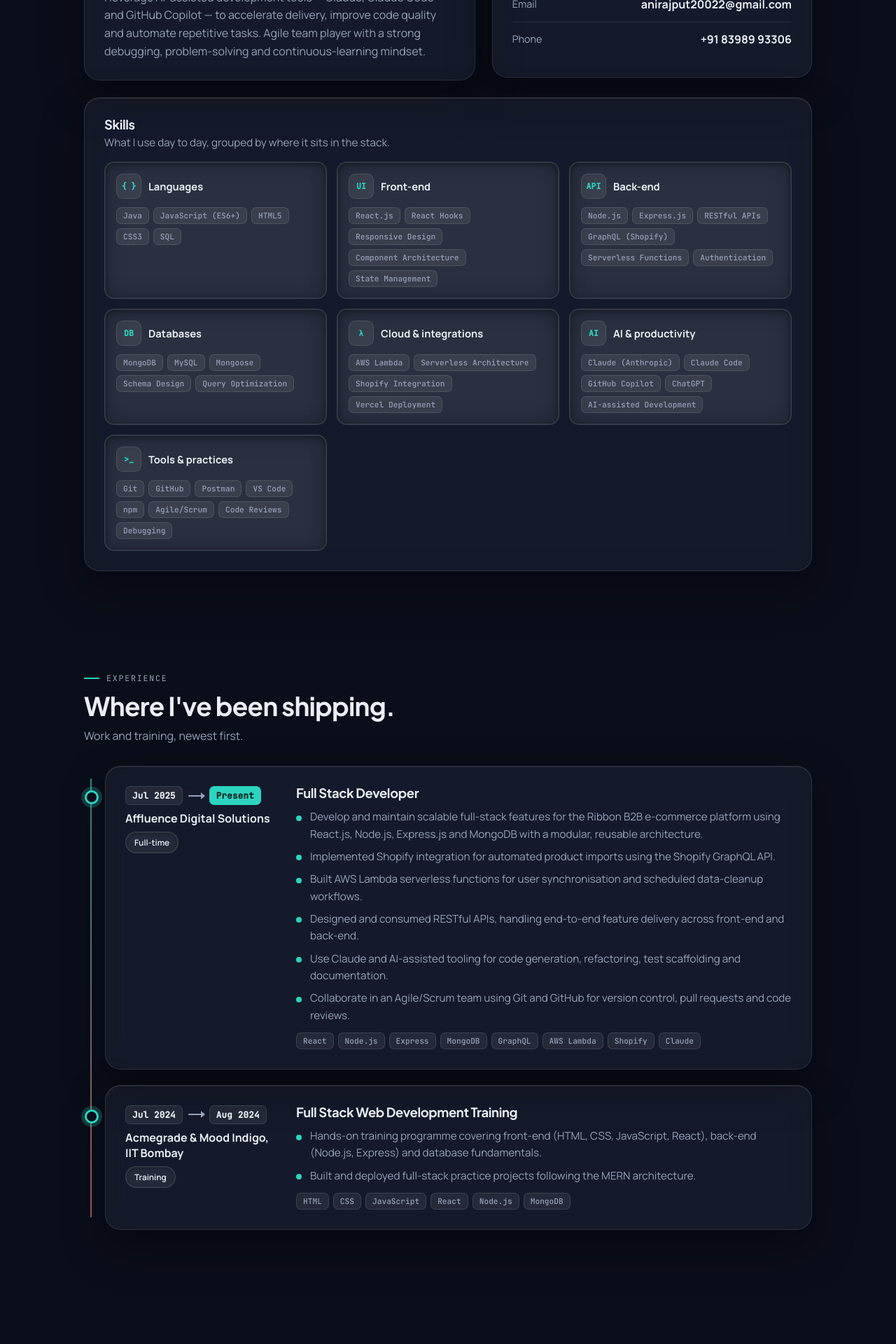
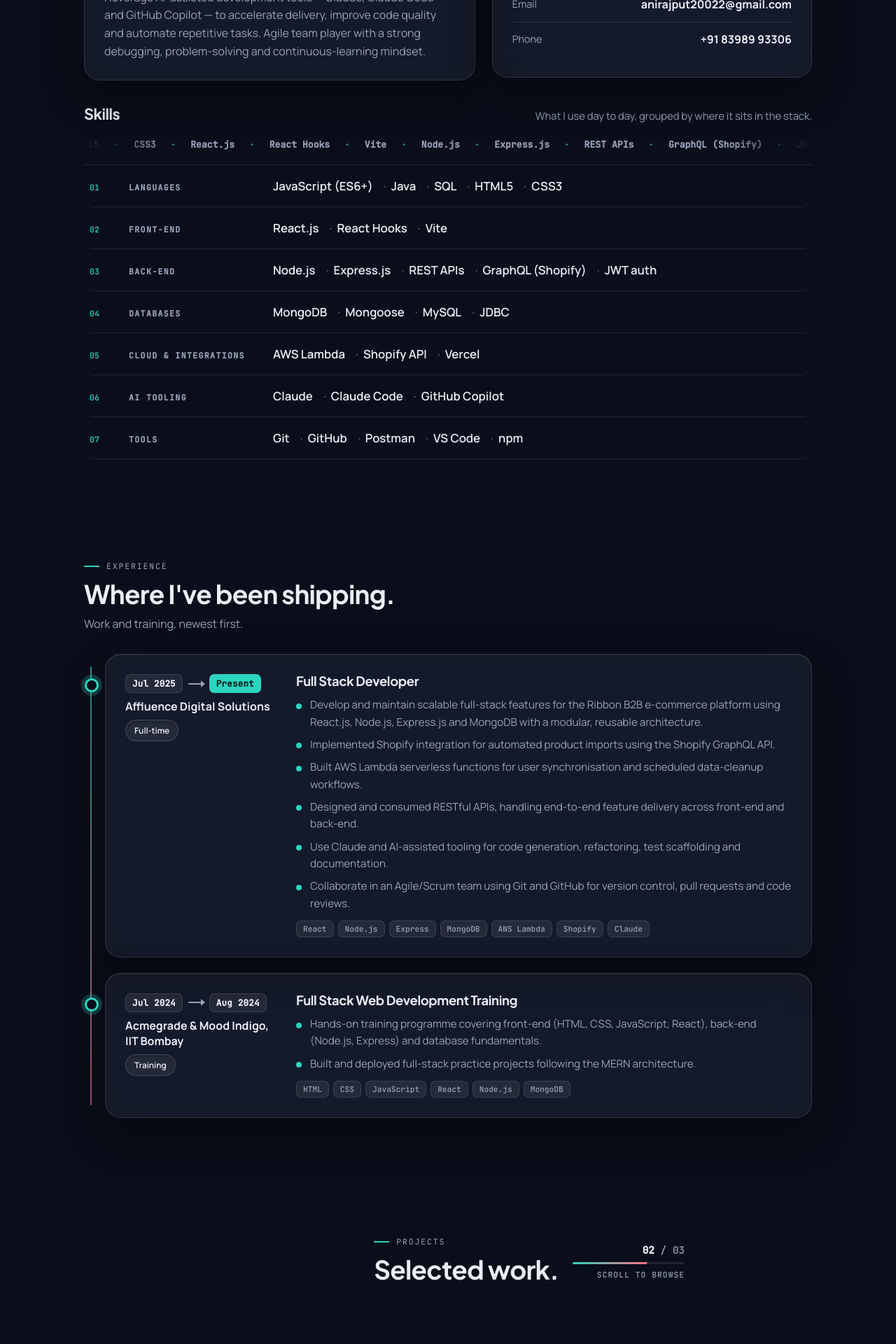
Before and after one commit to anirudh2504/Anirudh_Singh_Portfolio, a React (Vite) app: page / in a window 1280 px wide. Shown: the part 1220-3140 px from the top of the page at 70% size. Built offline with nearby package versions, Linux system fonts and the light colour scheme; a web font is replaced by a local one.

Commit message:
Improve Skills Section

```diff
--- a/src/components/sections/About.jsx
+++ b/src/components/sections/About.jsx
@@ -1,6 +1,7 @@
 import { about, profile, skills } from '../../data/profile'
 import SectionHead from '../ui/SectionHead'
-import Tags from '../ui/Tags'
+
+const allSkills = skills.flatMap((g) => g.items)
 
 export default function About() {
   return (
@@ -20,22 +21,27 @@ export default function About() {
           </div>
         </div>
 
-        <div className="panel about-skills" id="skills">
-          <div className="about-skills-head">
+        <div className="skills-ledger" id="skills">
+          <div className="ledger-head">
             <h3>Skills</h3>
             <p className="muted">What I use day to day, grouped by where it sits in the stack.</p>
           </div>
-          <div className="skill-grid">
-            {skills.map((group) => (
-              <div className="skill-card well" key={group.title}>
-                <div className="skill-card-head">
-                  <span className="icon">{group.icon}</span>
-                  <h4>{group.title}</h4>
-                </div>
-                <Tags items={group.items} />
-              </div>
+          <div className="ticker" aria-hidden="true">
+            <div className="ticker-track">
+              {[...allSkills, ...allSkills].map((item, i) => <span key={`${item}-${i}`}>{item}</span>)}
+            </div>
+          </div>
+          <ol className="ledger">
+            {skills.map((group, i) => (
+              <li className="ledger-row" key={group.title}>
+                <span className="ledger-idx">{String(i + 1).padStart(2, '0')}</span>
+                <span className="ledger-label">{group.title}</span>
+                <span className="ledger-items">
+                  {group.items.map((item) => <span className="skill-item" key={item}>{item}</span>)}
+                </span>
+              </li>
             ))}
-          </div>
+          </ol>
         </div>
       </div>
     </section>
--- a/src/data/profile.js
+++ b/src/data/profile.js
@@ -68,7 +68,7 @@ export const experience = [
       'Use Claude and AI-assisted tooling for code generation, refactoring, test scaffolding and documentation.',
       'Collaborate in an Agile/Scrum team using Git and GitHub for version control, pull requests and code reviews.',
     ],
-    tags: ['React', 'Node.js', 'Express', 'MongoDB', 'GraphQL', 'AWS Lambda', 'Shopify', 'Claude'],
+    tags: ['React', 'Node.js', 'Express', 'MongoDB', 'AWS Lambda', 'Shopify', 'Claude'],
   },
   {
     title: 'Full Stack Web Development Training',
@@ -193,14 +193,15 @@ export const projects = [
   },
 ]
 
+// Concrete technologies only — things that appear in the work and projects above.
 export const skills = [
-  { icon: '{ }', title: 'Languages', items: ['Java', 'JavaScript (ES6+)', 'HTML5', 'CSS3', 'SQL'] },
-  { icon: 'UI', title: 'Front-end', items: ['React.js', 'React Hooks', 'Responsive Design', 'Component Architecture', 'State Management'] },
-  { icon: 'API', title: 'Back-end', items: ['Node.js', 'Express.js', 'RESTful APIs', 'GraphQL (Shopify)', 'Serverless Functions', 'Authentication'] },
-  { icon: 'DB', title: 'Databases', items: ['MongoDB', 'MySQL', 'Mongoose', 'Schema Design', 'Query Optimization'] },
-  { icon: 'λ', title: 'Cloud & integrations', items: ['AWS Lambda', 'Serverless Architecture', 'Shopify Integration', 'Vercel Deployment'] },
-  { icon: 'AI', title: 'AI & productivity', items: ['Claude (Anthropic)', 'Claude Code', 'GitHub Copilot', 'ChatGPT', 'AI-assisted Development'] },
-  { icon: '>_', title: 'Tools & practices', items: ['Git', 'GitHub', 'Postman', 'VS Code', 'npm', 'Agile/Scrum', 'Code Reviews', 'Debugging'] },
+  { title: 'Languages', items: ['JavaScript (ES6+)', 'Java', 'SQL', 'HTML5', 'CSS3'] },
+  { title: 'Front-end', items: ['React.js', 'React Hooks', 'Vite'] },
+  { title: 'Back-end', items: ['Node.js', 'Express.js', 'REST APIs', 'GraphQL (Shopify)', 'JWT auth'] },
+  { title: 'Databases', items: ['MongoDB', 'Mongoose', 'MySQL', 'JDBC'] },
+  { title: 'Cloud & integrations', items: ['AWS Lambda', 'Shopify API', 'Vercel'] },
+  { title: 'AI tooling', items: ['Claude', 'Claude Code', 'GitHub Copilot'] },
+  { title: 'Tools', items: ['Git', 'GitHub', 'Postman', 'VS Code', 'npm'] },
 ]
 
 export const education = [
--- a/src/hooks/useReveal.js
+++ b/src/hooks/useReveal.js
@@ -1,6 +1,6 @@
 import { useEffect } from 'react'
 
-const SELECTOR = 'section .sec-head, section .panel, .links a, .skill-card'
+const SELECTOR = 'section .sec-head, section .panel, .links a, .ledger-row'
 
 // Scroll-reveal: elements start visible (so nothing is hidden if JS fails or motion is reduced);
 // only when IntersectionObserver is available do we hide them and fade/slide them in as they enter.
--- a/src/styles/global.css
+++ b/src/styles/global.css
@@ -188,14 +188,29 @@ section { padding-block: clamp(36px, 6vw, 72px); scroll-margin-top: 90px; }
 .fact:first-child { border-top: 0; padding-top: 0; }
 .fact span:first-child { color: var(--muted); font-size: .9rem; }
 .fact span:last-child { font-weight: 700; text-align: right; }
-.about-skills { grid-column: 1 / -1; scroll-margin-top: 90px; }
-.about-skills-head { display: grid; gap: 4px; }
-.about-skills-head p { font-size: .95rem; }
-.skill-grid { display: grid; grid-template-columns: repeat(3, 1fr); gap: 14px; }
-.skill-card { padding: 16px; display: grid; gap: 12px; align-content: start; }
-.skill-card-head { display: flex; align-items: center; gap: 10px; }
-.skill-card-head .icon { width: 36px; height: 36px; border-radius: calc(var(--r-sm) * .7); display: grid; place-items: center; background: var(--chip); border: var(--bw) solid var(--panel-border); font: 700 .72rem var(--font-mono); color: var(--accent); flex: 0 0 auto; }
-.skill-card h4 { margin: 0; font: 700 .92rem var(--font-body); }
+/* skills — an open ledger: ticker on top, one hairline row per group, no cards */
+.skills-ledger { grid-column: 1 / -1; display: grid; gap: 20px; padding-top: 12px; scroll-margin-top: 90px; }
+.ledger-head { display: flex; align-items: baseline; justify-content: space-between; gap: 12px; flex-wrap: wrap; }
+.ledger-head h3 { font-size: 1.35rem; }
+.ledger-head p { font-size: .92rem; }
+.ticker { overflow: hidden; -webkit-mask-image: linear-gradient(90deg, transparent, #000 12%, #000 88%, transparent); mask-image: linear-gradient(90deg, transparent, #000 12%, #000 88%, transparent); }
+.ticker-track { display: flex; width: max-content; animation: ticker 60s linear infinite; font: 600 .82rem var(--font-mono); color: var(--muted); white-space: nowrap; }
+.ticker:hover .ticker-track { animation-play-state: paused; }
+.ticker-track span { display: inline-flex; align-items: center; }
+.ticker-track span::after { content: "✦"; margin: 0 22px; color: var(--accent); font-size: .7em; opacity: .7; }
+@keyframes ticker { to { transform: translateX(-50%); } }
+.ledger { list-style: none; margin: 0; padding: 0; border-top: 1px solid var(--line); }
+.ledger-row { display: grid; grid-template-columns: 40px 190px 1fr; gap: 16px; align-items: baseline; padding: 18px 8px; border-bottom: 1px solid var(--line); transition: background .25s, padding .25s; border-radius: var(--r-sm); }
+.ledger-row:hover { background: var(--chip); padding-inline: 14px; }
+.ledger-idx { font: 500 .72rem var(--font-mono); color: var(--accent); }
+.ledger-label { font: 600 .72rem var(--font-mono); text-transform: uppercase; letter-spacing: .12em; color: var(--muted); }
+.ledger-items { display: flex; flex-wrap: wrap; align-items: baseline; row-gap: 6px; font: 600 1.05rem var(--font-body); color: var(--text); }
+.skill-item { position: relative; transition: color .2s; cursor: default; }
+.skill-item:not(:last-child)::before { content: "·"; position: absolute; right: -19px; color: var(--muted); font-weight: 400; opacity: .7; }
+.skill-item:not(:last-child) { margin-right: 26px; }
+.skill-item::after { content: ""; position: absolute; left: 0; right: 0; bottom: -3px; height: 2px; background: var(--accent); transform: scaleX(0); transform-origin: left; transition: transform .25s cubic-bezier(.2,.8,.2,1); }
+.skill-item:hover { color: var(--accent); }
+.skill-item:hover::after { transform: scaleX(1); }
 
 /* experience — a dated timeline */
 .timeline { position: relative; display: grid; gap: 22px; padding-left: 30px; }
@@ -360,7 +375,6 @@ footer code { font-family: var(--font-mono); font-size: .78rem; color: var(--tex
 [data-style="clay"] .chip:nth-child(odd), [data-style="clay"] .tag:nth-child(odd) { background: var(--pop-2); }
 [data-style="clay"] .chip:nth-child(even), [data-style="clay"] .tag:nth-child(even) { background: var(--pop-3); }
 [data-style="clay"] .project:hover { transform: translateY(-6px) rotate(-.4deg); }
-[data-style="clay"] .skill-card-head .icon { background: var(--accent-2); color: #fff; box-shadow: 0 5px 0 rgba(0,0,0,.25), inset 3px 3px 6px rgba(255,255,255,.5); }
 
 /* minimalism */
 [data-style="minimal"] .hero h1 em { background: none; color: var(--text); text-decoration: underline; text-decoration-thickness: 2px; text-underline-offset: 8px; }
@@ -375,8 +389,8 @@ footer code { font-family: var(--font-mono); font-size: .78rem; color: var(--tex
 [data-style="minimal"] .code .k, [data-style="minimal"] .code .s { color: var(--text); }
 
 /* maximalism */
-[data-style="maximal"] .project:nth-child(2), [data-style="maximal"] .skill-card:nth-child(3n+2), [data-style="maximal"] .links a:nth-child(2), [data-style="maximal"] .edu .panel:nth-child(2) { background: var(--pop-1); }
-[data-style="maximal"] .project:nth-child(3), [data-style="maximal"] .skill-card:nth-child(3n), [data-style="maximal"] .links a:nth-child(3), [data-style="maximal"] .about .panel:nth-child(2) { background: var(--pop-2); }
+[data-style="maximal"] .links a:nth-child(2), [data-style="maximal"] .edu .panel:nth-child(2) { background: var(--pop-1); }
+[data-style="maximal"] .links a:nth-child(3), [data-style="maximal"] .about .panel:nth-child(2) { background: var(--pop-2); }
 [data-style="maximal"] .id-card-face { background: var(--pop-3); }
 [data-style="maximal"] .hero h1 em { background: none; color: var(--accent); -webkit-text-stroke: 2px var(--panel-border); text-shadow: 4px 4px 0 var(--accent-2); }
 [data-style="maximal"] .nav a { color: var(--text); }
@@ -407,8 +421,9 @@ footer code { font-family: var(--font-mono); font-size: .78rem; color: var(--tex
 [data-style="brutal"] .top .bar .nav a, [data-style="brutal"] .top .bar .icon-btn { color: #000; }
 [data-style="brutal"] .top .bar .nav a:hover, [data-style="brutal"] .top .bar .nav a.active { background: #000; color: var(--accent); }
 [data-style="brutal"] .top .bar .icon-btn { border-color: #000; background: #fff; box-shadow: 3px 3px 0 #000; }
-[data-style="brutal"] .skill-card-head .icon { background: var(--panel-border); color: var(--ground); }
 [data-style="brutal"] .tl, [data-style="brutal"] .fact { border-top-width: 3px; }
+[data-style="brutal"] .ledger, [data-style="brutal"] .ledger-row { border-width: 3px; border-radius: 0; }
+[data-style="minimal"] .ledger-row:hover { background: none; padding-inline: 8px; }
 [data-style="brutal"] .code .k { color: var(--accent); } [data-style="brutal"] .code .s { color: var(--accent-2); }
 [data-style="brutal"] .style-btn .sw, [data-style="brutal"] .style-btn .sw::after { border-radius: 0; }
 
@@ -422,7 +437,6 @@ footer code { font-family: var(--font-mono); font-size: .78rem; color: var(--tex
 [data-style="liquid"] .top .bar { border-radius: 999px; padding-left: 22px; }
 [data-style="liquid"] .btn.primary { background: linear-gradient(135deg, var(--accent), color-mix(in srgb, var(--accent) 60%, #fff)); }
 [data-style="liquid"] .project:hover { transform: translateY(-4px) scale(1.01); }
-[data-style="liquid"] .skill-card-head .icon { background: rgba(255,255,255,.35); }
 
 /* bento grid */
 [data-style="bento"] section { padding-block: 20px; }
@@ -445,7 +459,7 @@ footer code { font-family: var(--font-mono); font-size: .78rem; color: var(--tex
 /* ---------- responsive ---------- */
 @media (max-width: 960px) {
   .hero, .about, .edu, .contact { grid-template-columns: 1fr; }
-  .skill-grid { grid-template-columns: repeat(2, 1fr); }
+  .ledger-row { grid-template-columns: 40px 150px 1fr; }
   .xp { grid-template-columns: 1fr; gap: 12px; }
   .takeover-grid { grid-template-columns: 1fr; }
   .takeover-head { grid-template-columns: auto 1fr; }
@@ -468,7 +482,9 @@ footer code { font-family: var(--font-mono); font-size: .78rem; color: var(--tex
   .timeline { padding-left: 22px; }
   .timeline::before { left: 5px; }
   .xp::before { left: -22px; width: 14px; height: 14px; top: 30px; }
-  .skill-grid { grid-template-columns: 1fr; }
+  .ledger-row { grid-template-columns: 36px 1fr; row-gap: 8px; padding: 14px 4px; }
+  .ledger-row:hover { padding-inline: 4px; background: none; }
+  .ledger-items { grid-column: 1 / -1; font-size: .98rem; }
   #menu-toggle { display: grid; }
   .nav { display: none; position: absolute; left: 0; right: 0; top: calc(100% + 8px); flex-direction: column; padding: 10px; gap: 2px; background: var(--panel); border: var(--bw) solid var(--panel-border); border-radius: var(--r-sm); box-shadow: var(--sh-out); backdrop-filter: blur(var(--blur)) saturate(var(--sat)); -webkit-backdrop-filter: blur(var(--blur)) saturate(var(--sat)); animation: rise .2s cubic-bezier(.2,.8,.2,1) both; }
   [data-style="glass"] .nav, :root:not([data-style]) .nav { background: color-mix(in srgb, var(--ground) 82%, transparent); }
@@ -500,8 +516,7 @@ footer code { font-family: var(--font-mono); font-size: .78rem; color: var(--tex
   .about .panel { padding: 20px; }
   .fact { flex-direction: column; gap: 2px; }
   .fact span:last-child { text-align: left; }
-  .about-skills h3 { font-size: 1.1rem; }
-  .skill-card { padding: 14px; }
+  .ledger-head h3 { font-size: 1.15rem; }
 
   /* experience */
   .xp { padding: 18px 16px; }
```
